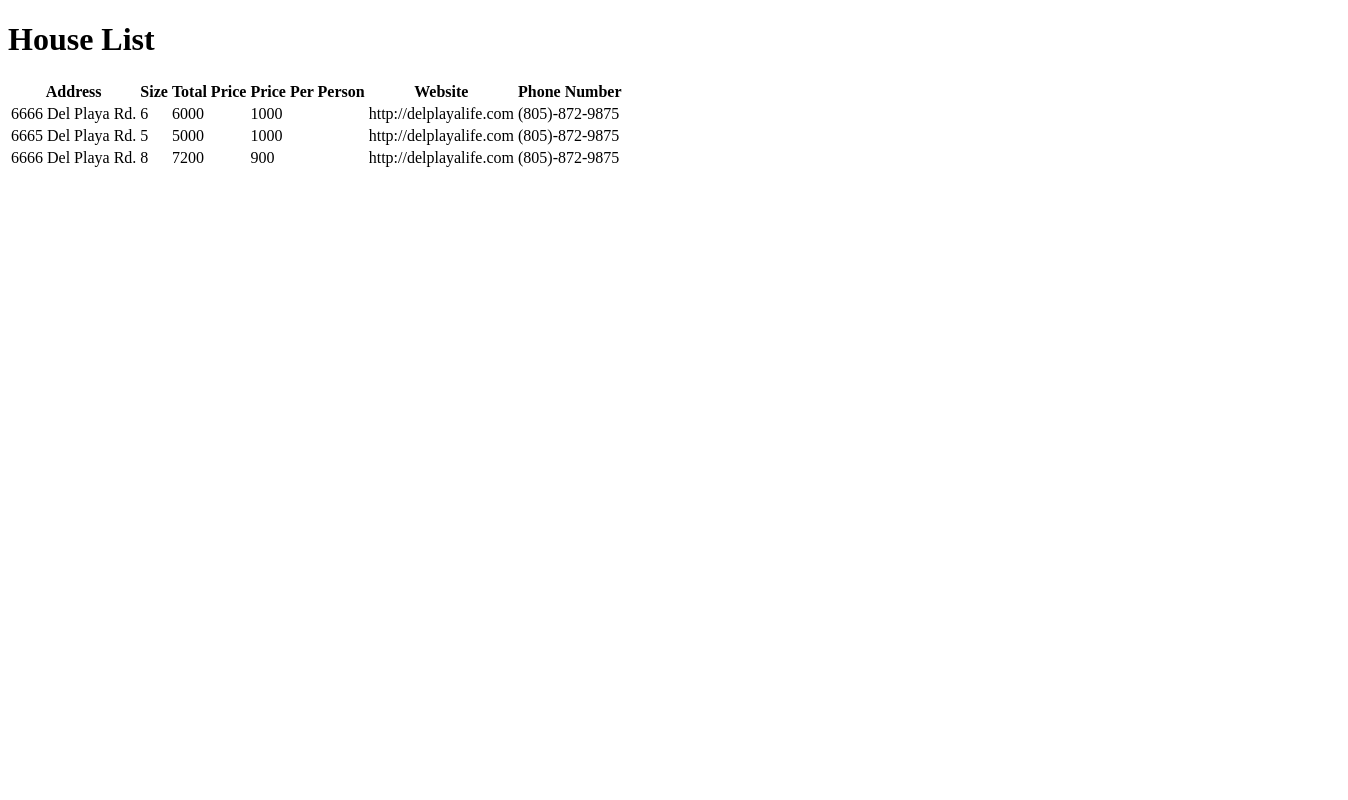
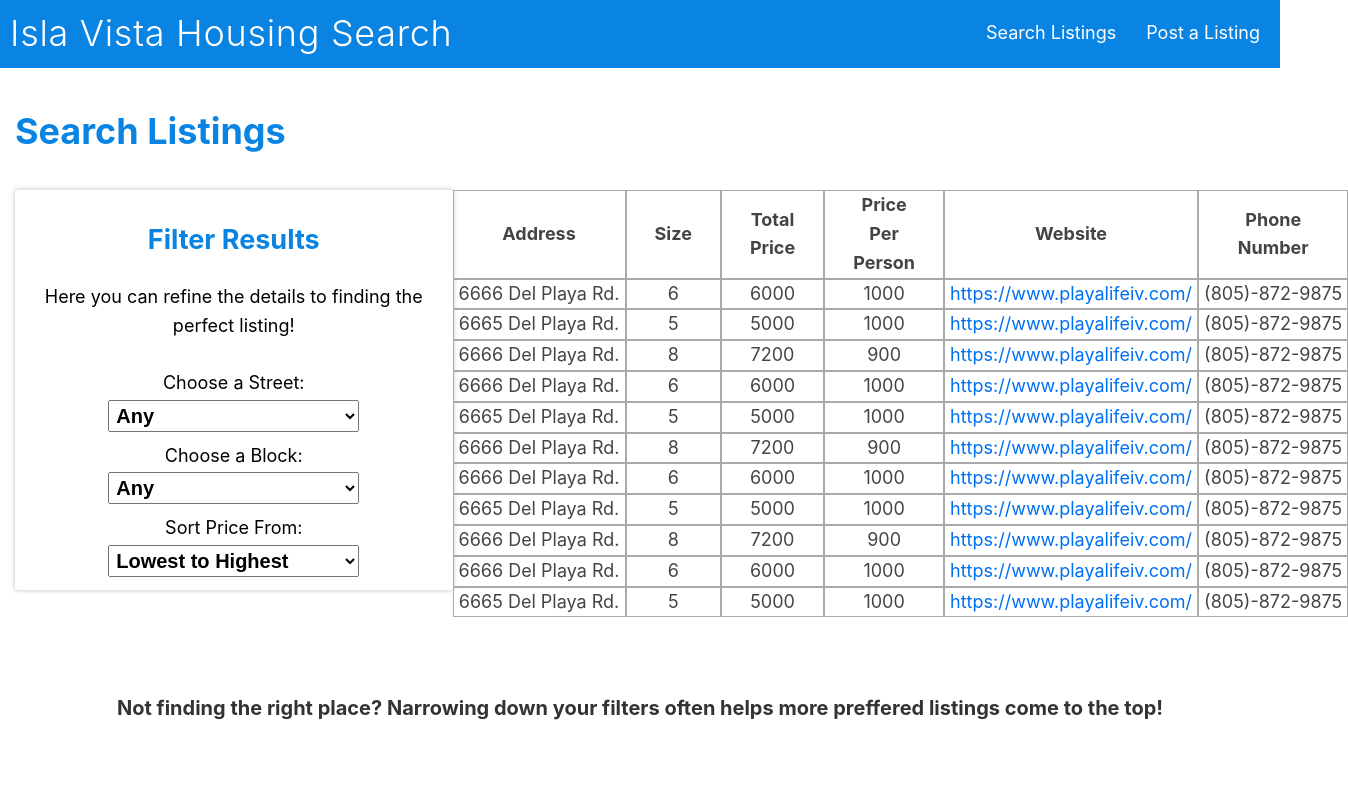
Before and after one commit to IV-Housing/IV_Housing, a Next.js app: page / in a window 1280 px wide. Shown: the top 800 px of the page, 1348 px wide, since content can reach past the window. Built offline with nearby package versions, Linux system fonts and the light colour scheme.

Commit message:
Worked on Primary Layout Changes

```diff
--- /dev/null
+++ b/components/footer.js
@@ -0,0 +1,16 @@
+//Next.JS imports
+import Head from 'next/head'
+import Link from 'next/link'
+//Style Imports
+import styles from '../components/layout.module.css'
+import utilStyles from '../styles/utils.module.css'
+
+export default function Footer(){
+ return(
+   <>
+   <div className={utilStyles.footer}>
+    <p> Made by:<a href = "https://github.com/orgs/ucsb-cs48-s20/teams/s0-t3-iv-housing/members"> UCSB-CS48-S0-T3</a> &copy; 2020</p>
+   </div>
+   </>
+ )
+}
--- /dev/null
+++ b/components/layout.js
@@ -0,0 +1,20 @@
+//Next.JS imports
+import Head from 'next/head'
+import Link from 'next/link'
+//Style Imports
+import styles from '../components/layout.module.css'
+import utilStyles from '../styles/utils.module.css'
+
+export const siteTitle = 'Isla Vista Housing Search'
+
+export default function Layout({children, index}){
+  return (
+    <div className = {styles.container}>
+     <Head>
+      <meta name = "description" content = "Search for housing listings throughout Isla Vista!"/>
+      <meta name="og:title" content={siteTitle} />
+     </Head>
+     <main>{children}</main>
+    </div>
+  )
+}
--- /dev/null
+++ b/components/layout.module.css
@@ -0,0 +1,5 @@
+/* .container {
+ max-width: 36rem;
+ padding: 0 1rem;
+ background-color: blue;
+} */
--- /dev/null
+++ b/components/navbar.js
@@ -0,0 +1,20 @@
+//Next.JS imports
+import Head from 'next/head'
+import Link from 'next/link'
+//Style Imports
+import styles from '../components/layout.module.css'
+import utilStyles from '../styles/utils.module.css'
+
+export default function Navbar(){
+ return(
+   <>
+    <div className={utilStyles.navbar}>
+     <h1> Isla Vista Housing Search </h1>
+     <div className={utilStyles.navlinks}>
+       <a href="index.jsx">Search Listings</a>
+       <a href="#post-a-listing">Post a Listing</a>
+     </div>
+    </div>
+   </>
+ )
+}
--- a/components/table.jsx
+++ b/components/table.jsx
@@ -1,4 +1,6 @@
 import React from 'react'
+//Style Imports
+import utilStyles from '../styles/utils.module.css'
 
 export default function HouseTable(props){
 	return(
@@ -21,12 +23,11 @@ export default function HouseTable(props){
 								<td>{row.size}</td>
 								<td>{row.totalPrice}</td>
 								<td>{row.pricePerPerson}</td>
-							<td>{row.website}</td>
+								<td><a href={row.website}>{row.website}</a></td>
 								<td>{row.phone}</td>
 							</tr>
 						))
 					}
-
 			</tbody>
 		</table>
 	)
--- a/data/houses.json
+++ b/data/houses.json
@@ -4,7 +4,7 @@
     "size": 6,
     "totalPrice": 6000,
     "pricePerPerson": 1000,
-    "website": "http://delplayalife.com",
+    "website": "https://www.playalifeiv.com/",
     "phone": "(805)-872-9875"
     },
     {
@@ -12,7 +12,7 @@
     "size": 5,
     "totalPrice": 5000,
     "pricePerPerson": 1000,
-    "website": "http://delplayalife.com",
+    "website": "https://www.playalifeiv.com/",
     "phone": "(805)-872-9875"
     },
     {
@@ -20,7 +20,71 @@
     "size": 8,
     "totalPrice": 7200,
     "pricePerPerson": 900,
-    "website": "http://delplayalife.com",
+    "website": "https://www.playalifeiv.com/",
     "phone": "(805)-872-9875"
-    }
+  },
+  {
+  "address": "6666 Del Playa Rd.",
+  "size": 6,
+  "totalPrice": 6000,
+  "pricePerPerson": 1000,
+  "website": "https://www.playalifeiv.com/",
+  "phone": "(805)-872-9875"
+  },
+  {
+  "address": "6665 Del Playa Rd.",
+  "size": 5,
+  "totalPrice": 5000,
+  "pricePerPerson": 1000,
+  "website": "https://www.playalifeiv.com/",
+  "phone": "(805)-872-9875"
+  },
+  {
+  "address": "6666 Del Playa Rd.",
+  "size": 8,
+  "totalPrice": 7200,
+  "pricePerPerson": 900,
+  "website": "https://www.playalifeiv.com/",
+  "phone": "(805)-872-9875"
+},
+{
+"address": "6666 Del Playa Rd.",
+"size": 6,
+"totalPrice": 6000,
+"pricePerPerson": 1000,
+"website": "https://www.playalifeiv.com/",
+"phone": "(805)-872-9875"
+},
+{
+"address": "6665 Del Playa Rd.",
+"size": 5,
+"totalPrice": 5000,
+"pricePerPerson": 1000,
+"website": "https://www.playalifeiv.com/",
+"phone": "(805)-872-9875"
+},
+{
+"address": "6666 Del Playa Rd.",
+"size": 8,
+"totalPrice": 7200,
+"pricePerPerson": 900,
+"website": "https://www.playalifeiv.com/",
+"phone": "(805)-872-9875"
+},
+{
+"address": "6666 Del Playa Rd.",
+"size": 6,
+"totalPrice": 6000,
+"pricePerPerson": 1000,
+"website": "https://www.playalifeiv.com/",
+"phone": "(805)-872-9875"
+},
+{
+"address": "6665 Del Playa Rd.",
+"size": 5,
+"totalPrice": 5000,
+"pricePerPerson": 1000,
+"website": "https://www.playalifeiv.com/",
+"phone": "(805)-872-9875"
+}
 ]
--- a/package.json
+++ b/package.json
@@ -24,8 +24,10 @@
   },
   "homepage": "https://github.com/ucsb-cs48-s20/project-s0-t3-iv-housing#readme",
   "dependencies": {
+    "bootstrap": "^4.4.1",
     "next": "^9.3.5",
     "react": "^16.13.1",
+    "react-bootstrap": "^1.0.1",
     "react-dom": "^16.13.1"
   },
   "devDependencies": {
--- /dev/null
+++ b/pages/_app.js
@@ -0,0 +1,5 @@
+import '../styles/global.css'
+
+export default function App({Component,pageProps}){
+  return <Component {...pageProps} />
+}
--- a/pages/index.jsx
+++ b/pages/index.jsx
@@ -1,14 +1,85 @@
 // index.jsx
-
+//Next.js Imports
 import React from 'react'
+import Head from 'next/head'
+// Database Imports
 import HouseTable from '../components/table.jsx'
 import data from '../data/houses.json'
+// Component Imports
+import Layout, {siteTitle} from '../components/layout.js'
+import Navbar from '../components/navbar.js'
+import Footer from '../components/footer.js'
+//Style Imports
+import utilStyles from '../styles/utils.module.css'
 
 export default function Index() {
 	return (
-		<div className="page-container">
-			<h1>House List</h1>
-			<HouseTable data = {data}/>
+		<Layout index>
+		<Head>
+			<title>{siteTitle}</title>
+		</Head>
+		<Navbar></Navbar>
+    <div className = {utilStyles.container}>
+			  <h1 className={utilStyles.searchH1}> Search Listings </h1>
+			<div className = {utilStyles.indexDivs}>
+		    {/*Filter Form*/}
+				<div className={utilStyles.filterForm}>
+				  <h2> Filter Results </h2>
+					<p> Here you can refine the details to finding the perfect listing! </p>
+					<div className = {utilStyles.filterFormSelects}>
+					<label>Choose a Street:</label>
+		      <select id="street-values">
+		       <option value = "default" selected> Any </option>
+					 <option value = "cervantes">Cervantes Rd.</option>
+					 <option value = "elgreco">El Greco Rd.</option>
+					 <option value = "picasso">Picasso Rd.</option>
+					 <option value = "segovia">Segovia Rd.</option>
+					 <option value = "cordoba">Cordoba Rd.</option>
+					 <option value = "pardall">Pardall Rd.</option>
+					 <option value = "madrid">Madrid Rd.</option>
+					 <option value = "seville">Seville Rd.</option>
+					 <option value = "trigo">Trigo Rd.</option>
+					 <option value = "elnido">El Nido Ln.</option>
+					 <option value = "sabadotarde">Sabado Tarde Rd.</option>
+					 <option value = "delplaya">Del Playa Dr.</option>
+					 <option value = "elcolegio">El Cologio Rd.</option>
+					 <option value = "abrego">Abrego Rd.</option>
+					 <option value = "sueno">Sueno Rd.</option>
+					 <option value = "pasado">Pasado Rd.</option>
+					 <option value = "estero">Estero Rd.</option>
+					 <option value = "fortuna">Fortuna Rd.</option>
+					 <option value = "embarcaderodelnorte">Embarcadero Del Norte</option>
+					 <option value = "embarcaderodelmar">Embarcadero Del Mar</option>
+					 <option value = "caminodelpescadero">Camino Del Pescadero</option>
+					 <option value = "caminodelsur">Camino Del Sur</option>
+					 <option value = "caminocorto">Camino Corto</option>
+					 <option value = "caminolindo">Camino Lindo</option>
+					</select>
+					<label> Choose a Block: </label>
+					<select id = "block-values">
+					 <option value = "default" selected>Any</option>
+					 <option value = "five"> 65 Block </option>
+					 <option value = "six">  66 Block </option>
+					 <option value = "seven"> 67 Block </option>
+					 <option value = "eight"> 68 Block </option>
+					</select>
+					<label> Sort Price From: </label>
+					<select id = "price-values">
+		       <option value = "l-to-h" selected> Lowest to Highest</option>
+					 <option value = "h-to-l">  Highest to Lowest </option>
+					</select>
+					</div>
+				</div>
+				{/*Houses List */}
+				<div className={utilStyles.pageContainer}>
+					<HouseTable data = {data}/>
+				</div>
+				</div>
+				<div className={utilStyles.notfindingTextDiv}>
+		      <h2> Not finding the right place? Narrowing down your filters often helps more preffered listings come to the top!</h2>
+				</div>
 		</div>
+		<Footer></Footer>
+		</Layout>
 	)
 }
--- /dev/null
+++ b/styles/global.css
@@ -0,0 +1,78 @@
+html,
+body {
+  padding: 0;
+  margin: 0;
+  font-family: -apple-system, BlinkMacSystemFont, Segoe UI, Roboto, Oxygen, Ubuntu,
+    Cantarell, Fira Sans, Droid Sans, Helvetica Neue, sans-serif;
+  line-height: 1.6;
+  font-size: 18px;
+  scroll-behavior: smooth;
+}
+
+* {
+  box-sizing: border-box;
+}
+
+a {
+  color: #0070f3;
+  text-decoration: none;
+}
+
+a:hover {
+  text-decoration: none;
+}
+
+img {
+  max-width: 100%;
+  display: block;
+}
+
+/** end of CSS Reset **/
+
+h1{
+  margin-block-start: 0em;
+  margin-block-end: 0em;
+}
+
+table{
+  border-spacing: 0px;
+  overflow-y: scroll;
+}
+
+th{
+  border: 1px solid #aaa;
+  padding: 0px 28px;
+  border-right-width: 0.5px;
+}
+
+th:last-child{
+  border-right-width: 1px;
+}
+
+td{
+  text-overflow: ellipsis;
+  padding: 0 5px;
+  border: 0.5px solid #aaa;
+  white-space: nowrap;
+  overflow: hidden;
+}
+
+/* width */
+::-webkit-scrollbar {
+  width: 7.5px;
+}
+
+/* Track */
+::-webkit-scrollbar-track {
+  box-shadow: inset 0 0 5px grey;
+}
+
+/* Handle */
+::-webkit-scrollbar-thumb {
+  background: #0c60a0;
+}
+
+/* Handle on hover */
+::-webkit-scrollbar-thumb:hover {
+  background: #0c60a0;
+}
--- /dev/null
+++ b/styles/utils.module.css
@@ -0,0 +1,107 @@
+.container{
+  padding: 15px;
+  text-align: center;
+}
+.navbar{
+  margin-block-start: 0em;
+  background-color: #0984e3;
+  display: inline-flex;
+  width: -webkit-fill-available;
+  align-items: center;
+}
+
+.navbar > h1{
+  color: white;
+  padding: 5px 10px;
+  font-weight: 300;
+  letter-spacing: 0.7px;
+}
+
+.navbar > .navlinks >  a {
+ margin-left: 30px;
+ color: white;
+}
+
+.navlinks{
+  position: absolute;
+  right: 20px;
+}
+
+.heroImage{
+  height: 65vh;
+  width: fit-content;
+  opacity: 0.5;
+}
+
+.searchH1{
+  text-align: left;
+  margin-bottom: 30px;
+  margin-top: 20px;
+  color: #0984e3;
+}
+
+.indexDivs{
+ display: flex;
+ justify-content: space-evenly;
+ margin-bottom: 75px;
+}
+
+.filterForm{
+  min-height: 400px;
+  max-height: 400px;
+  width: 35%;
+  min-width: 35%;
+  border-radius: 3px;
+  box-shadow: 0.1px 0.1px 5px #bbb;
+  padding: 5px 10px;
+  padding-bottom: 40px;
+}
+
+.filterForm > h2 {
+  color: #0984e3;
+}
+
+.filterFormSelects{
+  display: inline-flex;
+  flex-direction: column;
+}
+
+.filterFormSelects > label {
+  margin-top: 10px;
+  margin-bottom: 2px;
+}
+
+.filterFormSelects > select{
+  font-size: 20px;
+  padding: 3px;
+  font-weight: bold;
+}
+
+.pageContainer{
+  color: #444;
+}
+
+.notfindingTextDiv{
+  color: #333;
+}
+
+.notfindingTextDiv > h2 {
+  font-size: 20px;
+}
+
+.innerTableDiv{
+  height: 365px;
+  min-height: 365px;
+  max-height: 365px;
+  overflow-y: auto;
+}
+
+.footer{
+  background-color: #1f2328;
+  margin-top: 100px;
+  color: #fff;
+  font-weight: 300;
+  padding: 5px;
+  text-align: end;
+  padding-right: 60px;
+}
```
Also changed, not shown: 1 other file (tests, documents, lock files or other folders). Lines whose indentation alone changed are shown as unchanged.
